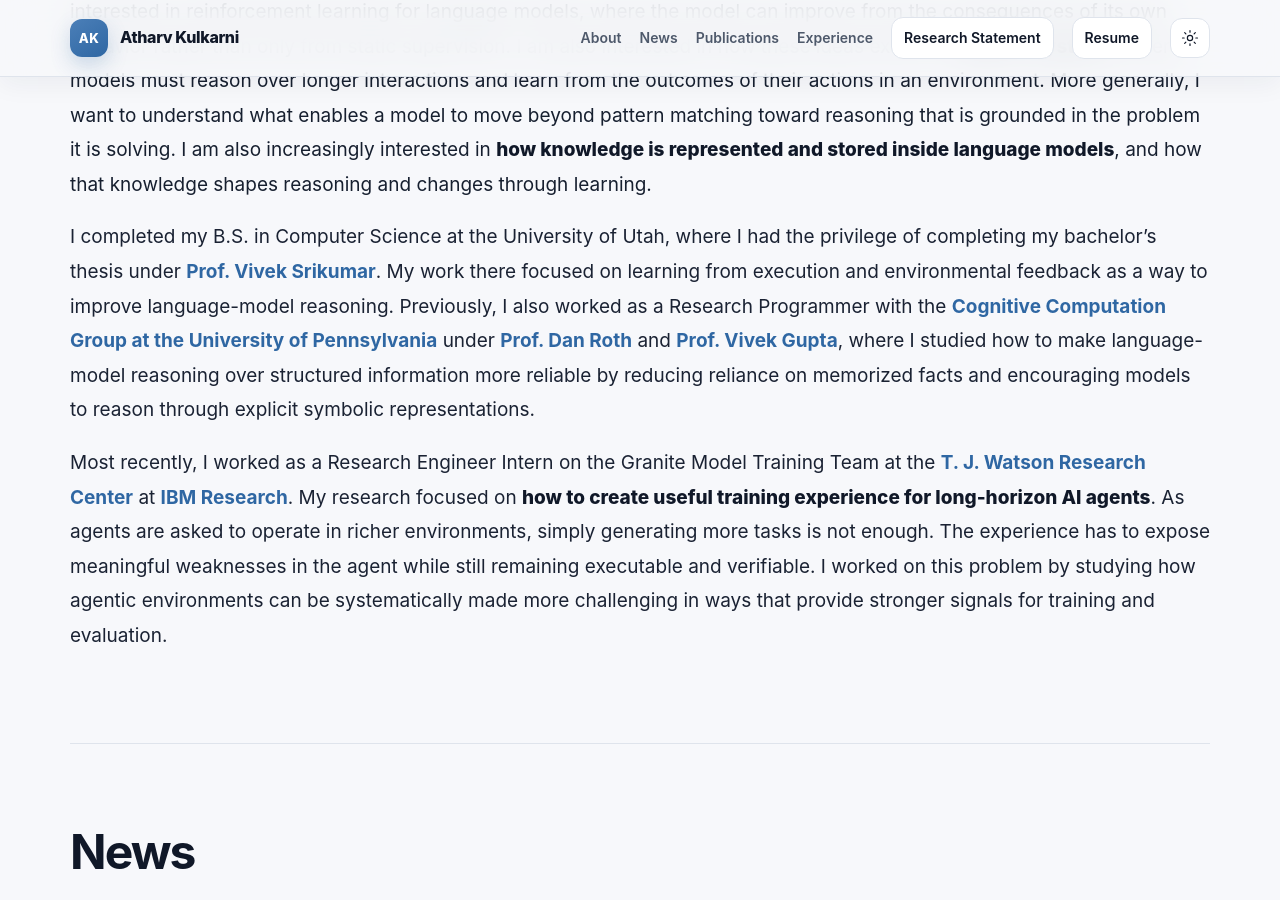
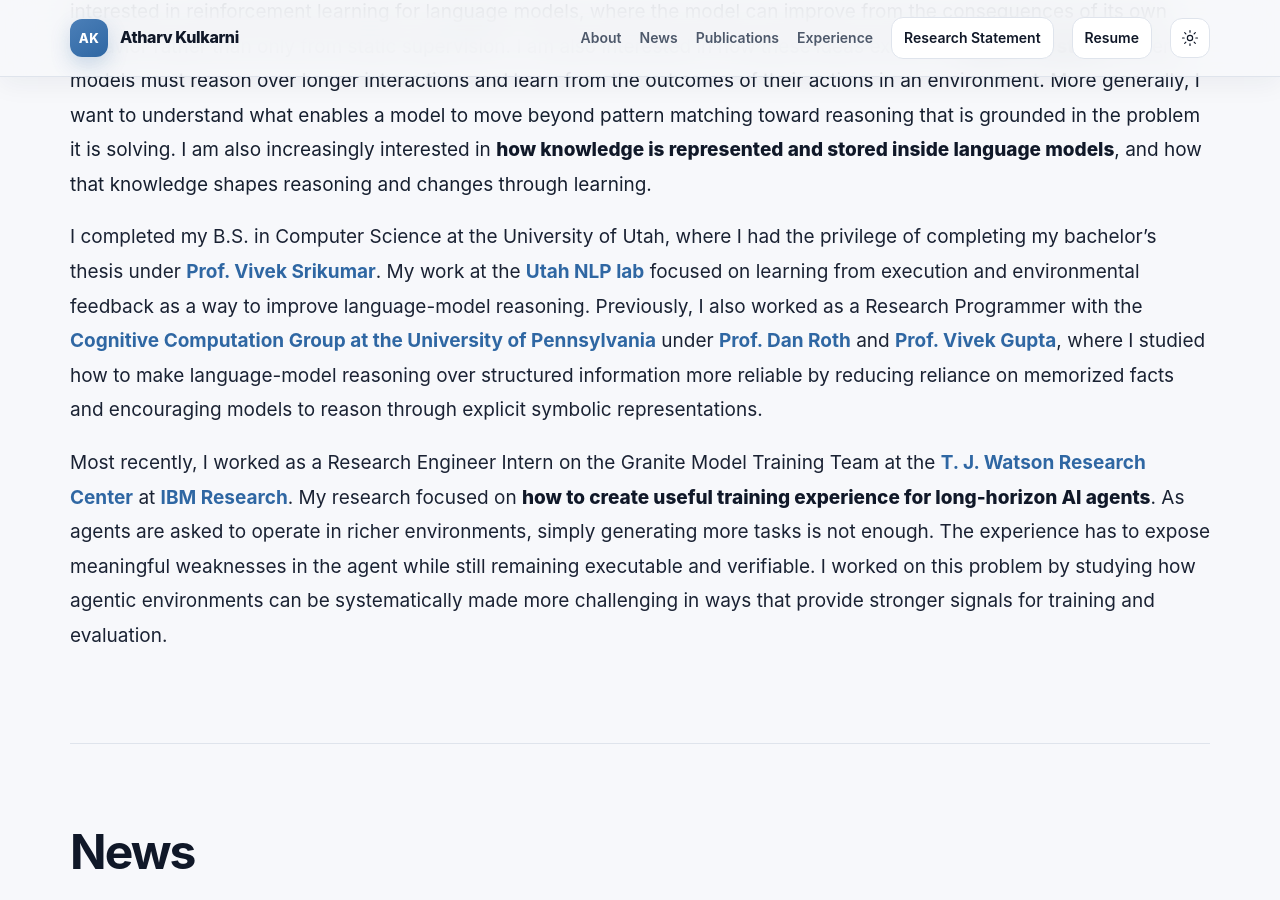
Before and after one commit to AtharvKulkarni22/AtharvKulkarni22.github.io, a Jekyll site: the page built from index.html, in a window 1280 px wide and 900 px high, scrolled down 629 px. Built offline with Jekyll 4.4.1, drawn with Linux system fonts in a browser that asks for light colours.

Commit message:
Improved about

```diff
--- a/_data/profile.yml
+++ b/_data/profile.yml
@@ -23,7 +23,7 @@ bio: >-
 bio2: >-
   I completed my B.S. in Computer Science at the University of Utah, where I had the privilege of completing my bachelor’s thesis
   under <a href="https://svivek.com/" target="_blank" rel="noopener">Prof. Vivek Srikumar</a>.
-  My work there focused on learning from execution and environmental feedback as a way to improve language-model reasoning.
+  My work at the <a href="https://nlp.cs.utah.edu/" target="_blank" rel="noopener">Utah NLP lab</a> focused on learning from execution and environmental feedback as a way to improve language-model reasoning.
   Previously, I also worked as a Research Programmer with the
   <a href="https://cogcomp.seas.upenn.edu/" target="_blank" rel="noopener">Cognitive Computation Group at the University of Pennsylvania</a>
   under <a href="https://www.cis.upenn.edu/~danroth/" target="_blank" rel="noopener">Prof. Dan Roth</a> and
```
